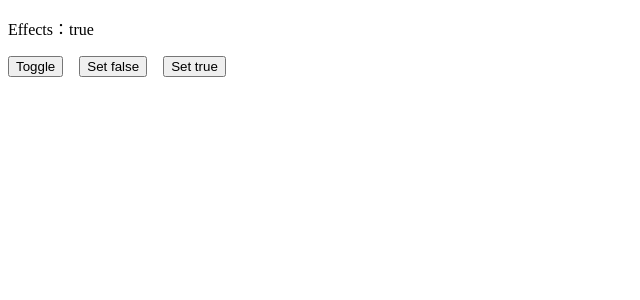
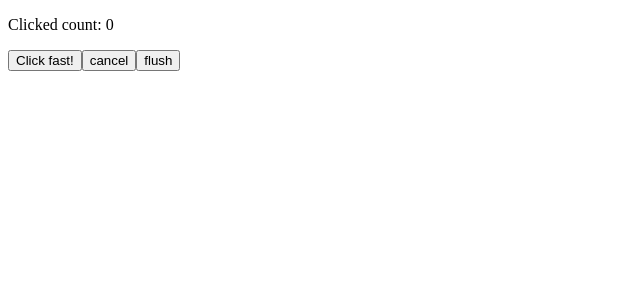
Before and after one commit to gaowujian/practice-react-app, a React app: page / in a window 1280 px wide. Shown: the top 300 px of the page, without its empty margins (0-640 px from the left). Built offline with nearby package versions, Linux system fonts and the light colour scheme.

Commit message:
一个返回debounce函数的hook，保证引用不变

```diff
--- a/src/App.js
+++ b/src/App.js
@@ -1,23 +1,30 @@
-import React from "react";
-import { useBoolean } from "./hooks";
+import { useDebounceFn } from "./hooks";
+import React, { useState } from "react";
 
 export default () => {
-  const [state, { toggle, setTrue, setFalse }] = useBoolean(true);
+  const [value, setValue] = useState(0);
+  const { run, cancel, flush } = useDebounceFn(
+    () => {
+      console.log("value:", value);
+      setValue(value + 1);
+    },
+    {
+      wait: 2000,
+    }
+  );
 
   return (
     <div>
-      <p>Effects：{JSON.stringify(state)}</p>
-      <p>
-        <button type="button" onClick={toggle}>
-          Toggle
-        </button>
-        <button type="button" onClick={setFalse} style={{ margin: "0 16px" }}>
-          Set false
-        </button>
-        <button type="button" onClick={setTrue}>
-          Set true
-        </button>
-      </p>
+      <p style={{ marginTop: 16 }}> Clicked count: {value} </p>
+      <button type="button" onClick={run}>
+        Click fast!
+      </button>
+      <button type="button" onClick={cancel}>
+        cancel
+      </button>
+      <button type="button" onClick={flush}>
+        flush
+      </button>
     </div>
   );
 };
--- a/src/hooks/index.js
+++ b/src/hooks/index.js
@@ -5,3 +5,4 @@ export { default as useUnmount } from "./useUnmount";
 export { default as useSetState } from "./useSetState";
 export { default as useBoolean } from "./useBoolean";
 export { default as useToggle } from "./useToggle";
+export { default as useDebounceFn } from "./useDebounceFn";
--- /dev/null
+++ b/src/hooks/useDebounceFn.js
@@ -0,0 +1,46 @@
+import { useCallback, useMemo } from "react";
+import useMemorizedFn from "./useMemorizedFn";
+
+// ! 自己实现的第一版
+/* eslint-disable*/
+function useDebounceFn(fn, options = { wait: 1000 }) {
+  const memoFn = useMemorizedFn(fn);
+
+  const debouncedResult = useCallback(
+    debounce(memoFn, options.wait, options),
+    []
+  );
+
+  // const debouncedResult = useCallback(
+  //   () => debounce(memoFn, options.wait, options),
+  //   []
+  // );
+  return debouncedResult;
+}
+
+function debounce(fn, ms) {
+  let timeout;
+  return {
+    run: function (...args) {
+      if (timeout) {
+        clearTimeout(timeout);
+      }
+      timeout = setTimeout(() => {
+        fn(...args);
+      }, ms);
+    },
+    cancel: function () {
+      if (timeout) {
+        clearTimeout(timeout);
+      }
+    },
+    flush: function () {
+      if (timeout) {
+        clearTimeout(timeout);
+      }
+      fn();
+    },
+  };
+}
+
+export default useDebounceFn;
```
